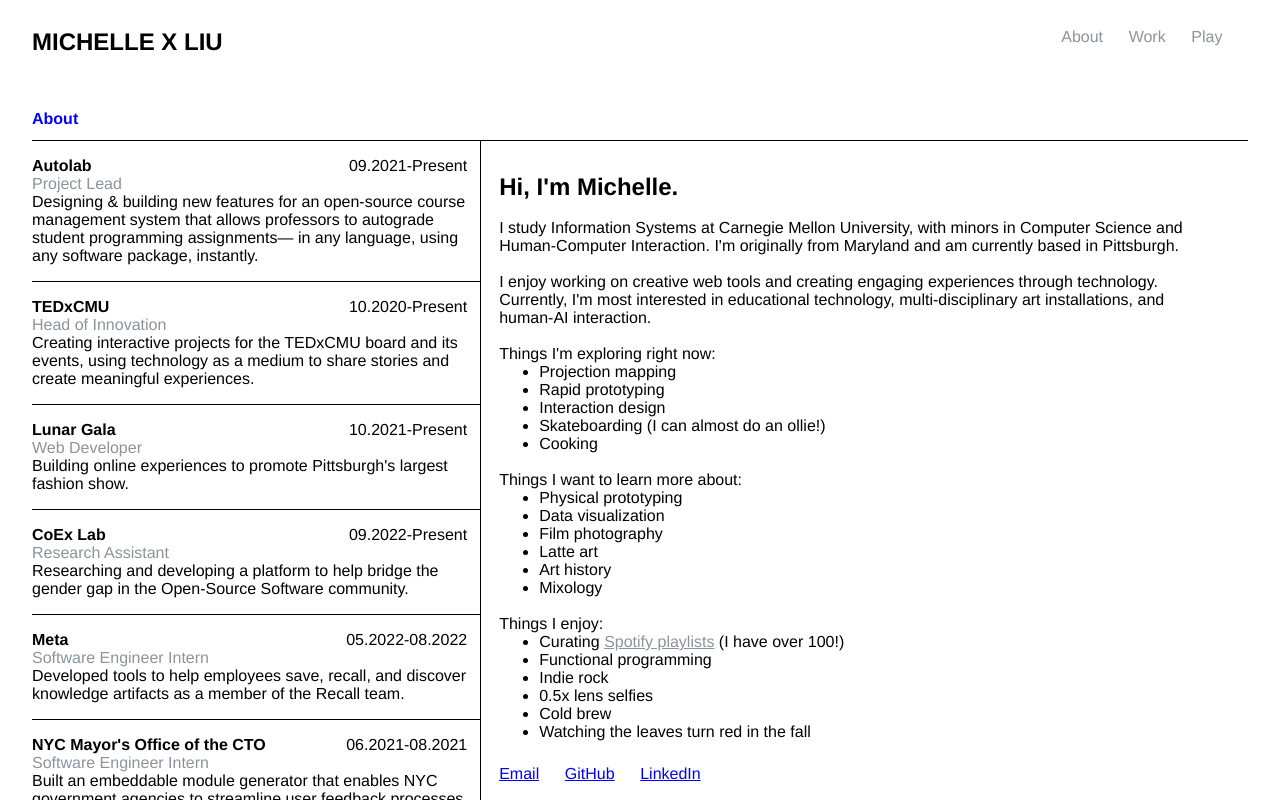
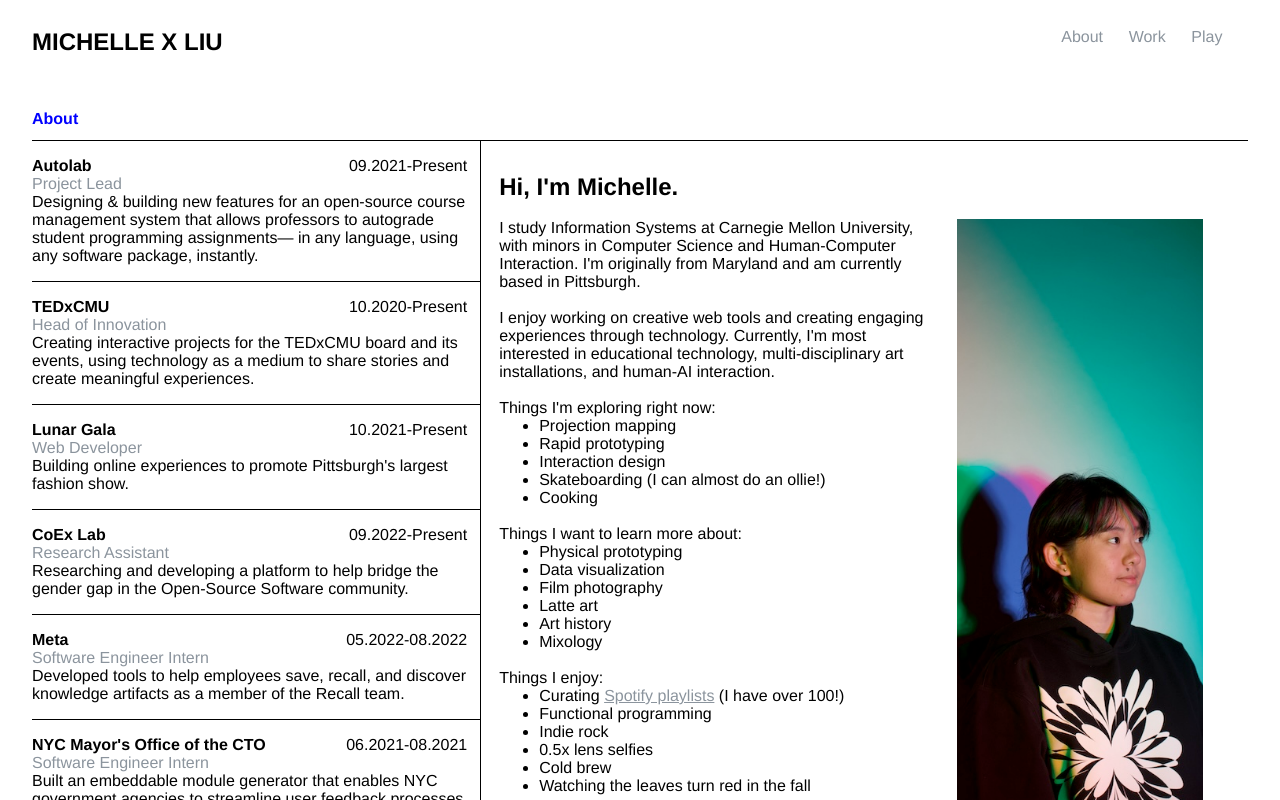
Before and after one commit to michellexliu/michellexliu.github.io, a React (Create React App) app: page /#/ in a window 1280 px wide. Built offline with nearby package versions, Linux system fonts and the light colour scheme.

Commit message:
headshot

```diff
--- a/src/pages/About/About.css
+++ b/src/pages/About/About.css
@@ -35,6 +35,15 @@ ul {
 .heading a {
   color: black;
 }
+.info-section {
+  display: flex;
+}
+.info-section img {
+  width: 35%;
+  object-fit: cover;
+  object-position: 90%;
+  padding-left: 2vw;
+}
 
 @media screen and (max-width: 768px) {
   .about {
@@ -54,4 +63,12 @@ ul {
   .intro-container.about-intro-container {
     width: 90%;
   }
+  .info-section {
+    flex-direction: column;
+  }
+  .info-section img {
+    width: 100%;
+    padding-top: 5vh;
+    padding-left: 0px;
+  }
 }
--- a/src/pages/About/About.js
+++ b/src/pages/About/About.js
@@ -2,6 +2,7 @@ import React from 'react';
 import './About.css';
 import Sidebar from '../../components/Sidebar/Sidebar';
 import EXPERIENCE from '../../assets/experience';
+import me from '../../assets/me.jpg';
 
 export default function About() {
   return (
@@ -17,10 +18,12 @@ export default function About() {
       <div className="intro-container about-intro-container">
         <p className="heading">Hi, I'm Michelle.</p>
         <br />
+        <div className="info-section">
+          <div className="text">
             <p>
-          I study Information Systems at Carnegie Mellon University, with minors
-          in Computer Science and Human-Computer Interaction. I'm originally
-          from Maryland and am currently based in Pittsburgh.
+              I study Information Systems at Carnegie Mellon University, with
+              minors in Computer Science and Human-Computer Interaction. I'm
+              originally from Maryland and am currently based in Pittsburgh.
             </p>
             <br />
             <p>
@@ -74,6 +77,9 @@ export default function About() {
               <a href="https://www.linkedin.com/in/mliu3259/">LinkedIn</a>
             </div>
           </div>
+          <img src={me} className="pic" alt="a headshot of me!" />
+        </div>
+      </div>
     </div>
   );
 }
```
Also changed, not shown: src/assets/me.jpg (added). Lines whose indentation alone changed are shown as unchanged.
